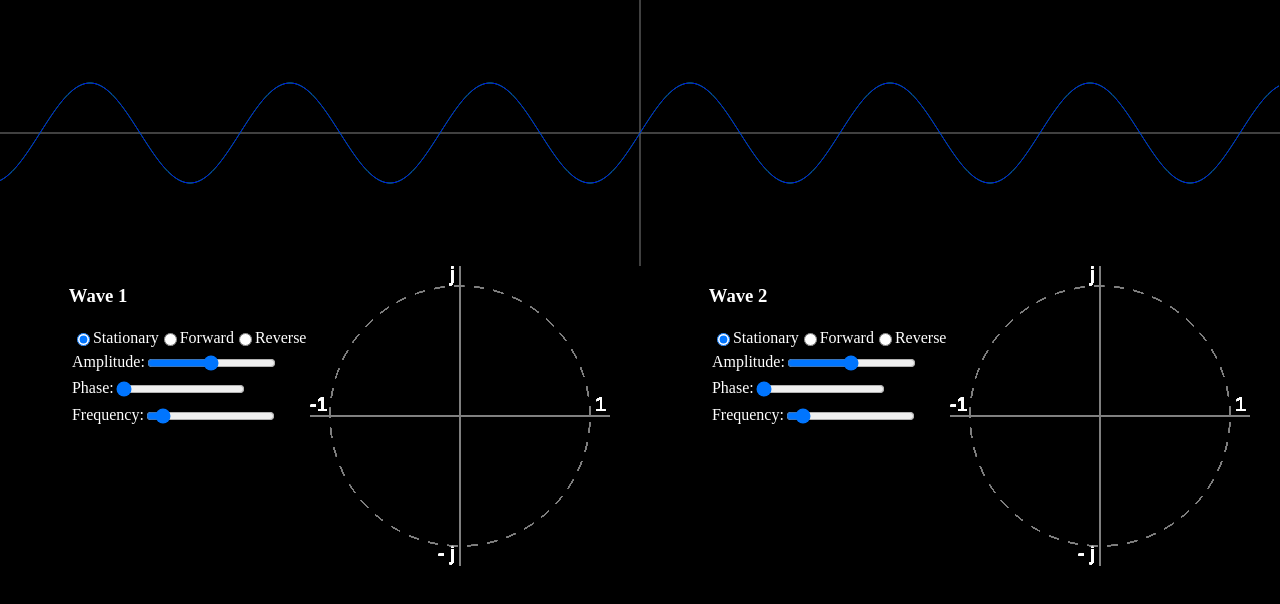
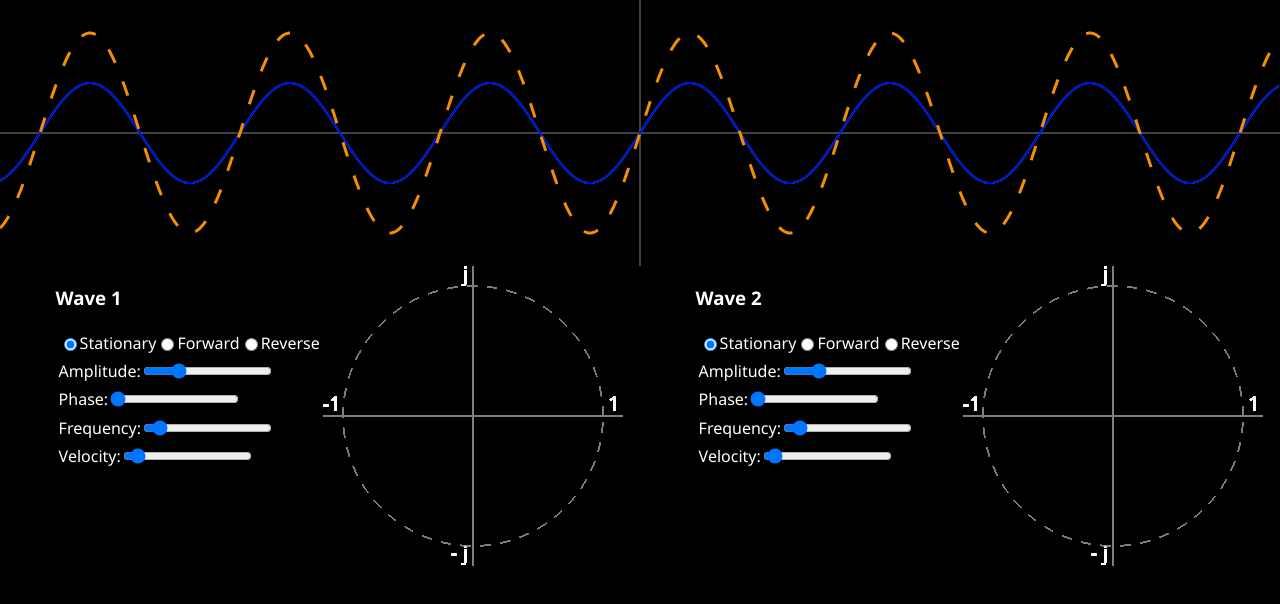
Before and after one commit to BenMillar-York/Individual-Project, a website: page index.html in a window 1280 px wide. Drawn offline with Linux system fonts and the light colour scheme.

Commit message:
Added summation waveform

```diff
--- a/index.html
+++ b/index.html
@@ -19,17 +19,18 @@
     <div class="menu">
         <h3>Wave 1 </h3>
         <div class="input-menu">
-            <input type="radio" id="stationary" name="wave1_velocity" value="stationary" checked>
-            <label for="sin">Stationary</label><br>
-            <input type="radio" id="forward" name="wave1_velocity" value="forward">
-            <label for="cos">Forward</label><br>
-            <input type="radio" id="reverse" name="wave1_velocity" value="reverse">
-            <label for="tan">Reverse</label>
+
+            <input type="radio" id="stationary1" name="wave1_direction" value="stationary" checked>
+            <label for="stationary1">Stationary</label><br>
+            <input type="radio" id="forward1" name="wave1_direction" value="forward">
+            <label for="forward1">Forward</label><br>
+            <input type="radio" id="reverse1" name="wave1_direction" value="reverse">
+            <label for="reverse1">Reverse</label>
         </div>
 
         <div class="input-menu">
             <p>Amplitude: </p>
-            <input type="range" min="1" max="100" value="50" class="slider" id="wave1-amplitude">
+            <input type="range" min="1" max="200" value="50" class="slider" id="wave1-amplitude">
         </div>
         <div class="input-menu">
             <p>Phase: </p>
@@ -38,6 +39,10 @@
         <div class="input-menu">
             <p>Frequency: </p>
             <input type="range" min="0.001" max="0.05" value="0.005" step="0.0000001" class="slider" id="wave1-frequency">
+        </div>
+        <div class="input-menu">
+            <p>Velocity: </p>
+            <input type="range" min="0" max="50" value="3" step="0.001" class="slider" id="wave1-velocity">
         </div>
     </div>
 
@@ -48,17 +53,17 @@
         <div class="menu">
             <h3>Wave 2 </h3>
             <div class="input-menu">
-                <input type="radio" id="stationary" name="wave2_velocity" value="stationary" checked>
-                <label for="sin">Stationary</label><br>
-                <input type="radio" id="forward" name="wave2_velocity" value="forward">
-                <label for="cos">Forward</label><br>
-                <input type="radio" id="reverse" name="wave2_velocity" value="reverse">
-                <label for="tan">Reverse</label>
+                <input type="radio" id="stationary2" name="wave2_direction" value="stationary" checked>
+                <label for="stationary2">Stationary</label><br>
+                <input type="radio" id="forward2" name="wave2_direction" value="forward">
+                <label for="forward2">Forward</label><br>
+                <input type="radio" id="reverse2" name="wave2_direction" value="reverse">
+                <label for="reverse2">Reverse</label>
             </div>
 
             <div class="input-menu">
                 <p>Amplitude: </p>
-                <input type="range" min="1" max="100" value="50" class="slider" id="wave2-amplitude">
+                <input type="range" min="1" max="200" value="50" class="slider" id="wave2-amplitude">
             </div>
             <div class="input-menu">
                 <p>Phase: </p>
@@ -68,8 +73,12 @@
                 <p>Frequency: </p>
                 <input type="range" min="0.001" max="0.05" value="0.005" step="0.0000001" class="slider" id="wave2-frequency">
             </div>
-        </div>
 
+            <div class="input-menu">
+                <p>Velocity: </p>
+                <input type="range" min="1" max="50" value="3" step="0.001" class="slider" id="wave2-velocity">
+            </div>
+    </div>
         <canvas id="wave2-argand" height="300", width="300"></canvas>
         </div>
     </div>
--- a/scripts/argand.js
+++ b/scripts/argand.js
@@ -28,6 +28,7 @@
 
     ctx.beginPath();
     ctx.strokeStyle = colour;
+    ctx.lineWidth = 3;
 
 
     relativeMouseX = (mouseX - rect.left) / ( rect.right - rect.left) - 0.5
@@ -76,7 +77,7 @@
     ctx.stroke();
     ctx.save();
 
-    amplitudeSlider.value = Math.hypot(relativeMouseX, relativeMouseY) * 80
+    amplitudeSlider.value = Math.hypot(relativeMouseX, relativeMouseY) * 200
 }
 
 function drawArgand(ctx) {
@@ -98,7 +99,7 @@
 
     // Text
     ctx.fillStyle = "white";
-    ctx.font = "20px Helvetica";
+    ctx.font = "20px Segoe UI";
     ctx.fillText("j", width/2-10, 15);
     ctx.fillText("- j", width/2-22, height-6);
     ctx.fillText("1", width-15, height/2-5);
--- a/scripts/graph.js
+++ b/scripts/graph.js
@@ -24,13 +24,14 @@
 }
 
 function sineWave(omega, x, time, phaseAngle) {
-
-    return Math.sin(-x*omega - time - phaseAngle);
+    return Math.sin(x*omega - time - phaseAngle);
 }
 
 function plotFunction(ctx, time, waveNumber) {
     var width = ctx.canvas.width;
     var height = ctx.canvas.height;
+
+    ctx.lineWidth = 2;
 
     if (waveNumber == 1) {
         ctx.strokeStyle = colours.waveform1;
@@ -51,13 +52,47 @@
     for (let x = 0; x < width; x++) {
         omega = 2*Math.PI*frequency
 
-        y = amplitude *  sineWave(omega, x-width/2, time*frequency, phaseAngle);
+        y = - amplitude *  sineWave(omega, x-width/2, time*frequency, phaseAngle);
 
         ctx.lineTo(x, y + (height/2));
     }
     ctx.stroke();
     ctx.save();
 
+}
+
+function plotSummation(ctx, time1, time2) {
+    var width = ctx.canvas.width;
+    var height = ctx.canvas.height;
+
+    ctx.lineWidth = 3;
+    ctx.strokeStyle = "#f58f02";
+    ctx.setLineDash([15, 20]);
+
+    frequency1 = document.getElementById("wave1-frequency").value;
+    frequency2 = document.getElementById("wave2-frequency").value;
+
+    amplitude1 = document.getElementById("wave1-amplitude").value;
+    amplitude2 = document.getElementById("wave2-amplitude").value;
+
+    phaseAngle1 = document.getElementById('wave1-phase').value;
+    phaseAngle2 = document.getElementById('wave2-phase').value;
+
+    var y = 0;
+    ctx.beginPath();
+    for (let x = 0; x < width; x++) {
+        omega1 = 2*Math.PI*frequency1
+        omega2 = 2*Math.PI*frequency2
+
+        wave1 = amplitude1 *  sineWave(omega1, x-width/2, time1*frequency1, phaseAngle1)
+        wave2 = amplitude2 *  sineWave(omega2, x-width/2, time2*frequency2, phaseAngle2)
+
+        y = - (wave1 + wave2);
+
+        ctx.lineTo(x, y + (height/2));
+    }
+    ctx.stroke();
+    ctx.save();
 }
 
 function drawFrame() {
@@ -70,25 +105,38 @@
     showAxes(context);
     context.save();
 
-    wave1_velocity = document.querySelector('input[name="wave1_velocity"]:checked')?.value;
-    wave2_velocity = document.querySelector('input[name="wave2_velocity"]:checked')?.value;
+    wave1_direction = document.querySelector('input[name="wave1_direction"]:checked')?.value;
+    wave2_direction = document.querySelector('input[name="wave2_direction"]:checked')?.value;
 
-    if (wave1_velocity == "forward"){
-        wave1_time += 3;
+    let wave1_velocity, wave2_velocity = 3;
+    wave1_velocity = parseInt(document.getElementById('wave1-velocity').value);
+    wave2_velocity = parseInt(document.getElementById('wave2-velocity').value);
+
+    console.log(wave1_direction)
+
+    if (wave1_direction == "forward"){
+        wave1_time += wave1_velocity;
     }
-    if (wave1_velocity == "reverse"){
-        wave1_time -= 3;
+    if (wave1_direction == "reverse"){
+        wave1_time -= wave1_velocity;
+    }
+    if (wave1_direction == "stationary"){
+        wave1_time = 0;
     }
 
-    if (wave2_velocity == "forward"){
-        wave2_time += 3;
+    if (wave2_direction == "forward"){
+        wave2_time += wave2_velocity;
     }
-    if (wave2_velocity == "reverse"){
-        wave2_time -= 3;
+    if (wave2_direction == "reverse"){
+        wave2_time -= wave2_velocity;
+    }
+    if (wave2_direction == "stationary"){
+        wave2_time = 0;
     }
 
     plotFunction(context, wave1_time, 1);
     plotFunction(context, wave2_time, 2);
+    plotSummation(context, wave1_time, wave2_time);
 
     initArgand();
 
--- a/styles/style.css
+++ b/styles/style.css
@@ -25,6 +25,7 @@
     display: flex;
     flex-direction: column;
     padding-left: 3vw;
+    font-family: 'Segoe UI', Tahoma, Geneva, Verdana, sans-serif;
 }
 
 .lower {
```
Also changed, not shown: README.md.
